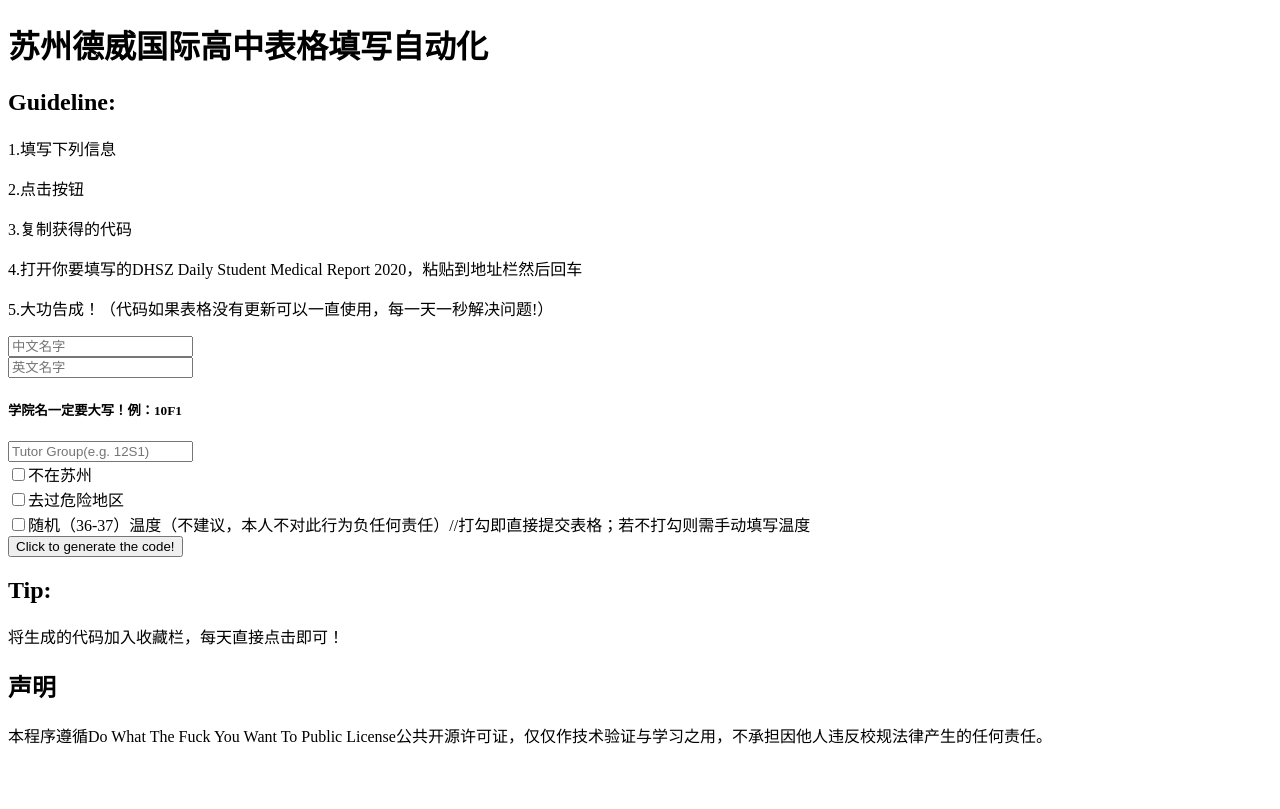
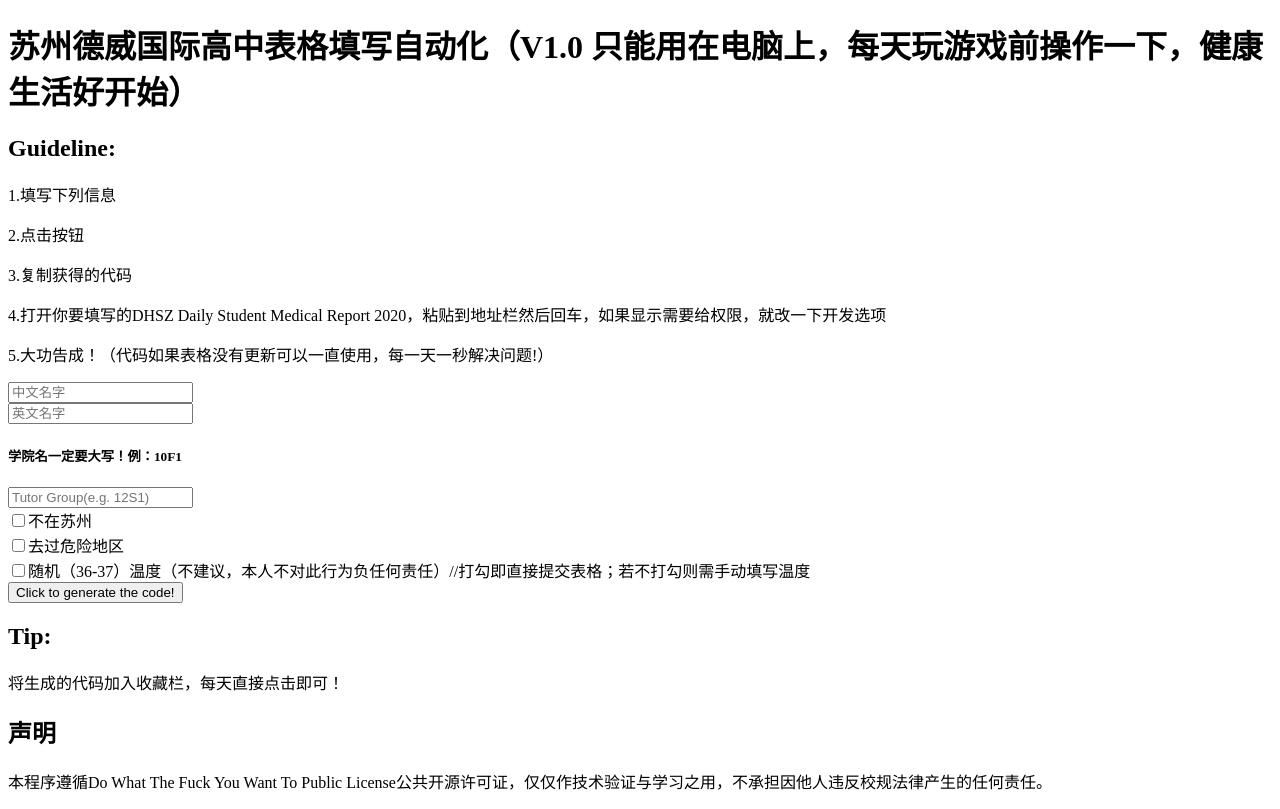
Before and after one commit to zcorn2017/Autofill_DHSZ, a plain HTML site: page index.html in a window 1280 px wide. Drawn offline with Linux system fonts and the light colour scheme.

Commit message:
Update index.html

```diff
--- a/index.html
+++ b/index.html
@@ -6,12 +6,12 @@
 </head>
 <body>
 <div>
-    <h1>苏州德威国际高中表格填写自动化</h1>
+    <h1>苏州德威国际高中表格填写自动化（V1.0 只能用在电脑上，每天玩游戏前操作一下，健康生活好开始）</h1>
     <h2>Guideline:</h2>
     <p>1.填写下列信息</p>
     <p>2.点击按钮</p>
     <p>3.复制获得的代码</p>
-    <p>4.打开你要填写的DHSZ Daily Student Medical Report 2020，粘贴到地址栏然后回车</p>
+    <p>4.打开你要填写的DHSZ Daily Student Medical Report 2020，粘贴到地址栏然后回车，如果显示需要给权限，就改一下开发选项</p>
     <p>5.大功告成！（代码如果表格没有更新可以一直使用，每一天一秒解决问题!）</p>
 
 </div>
```
